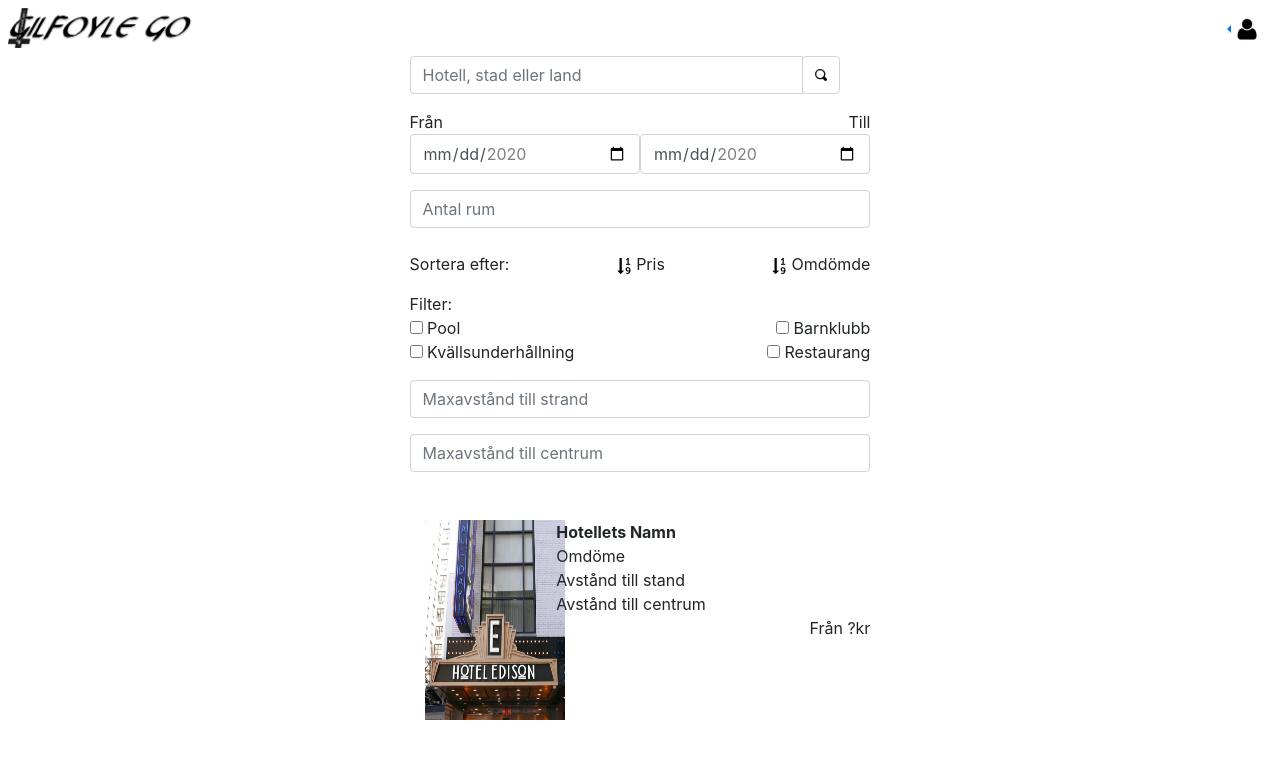
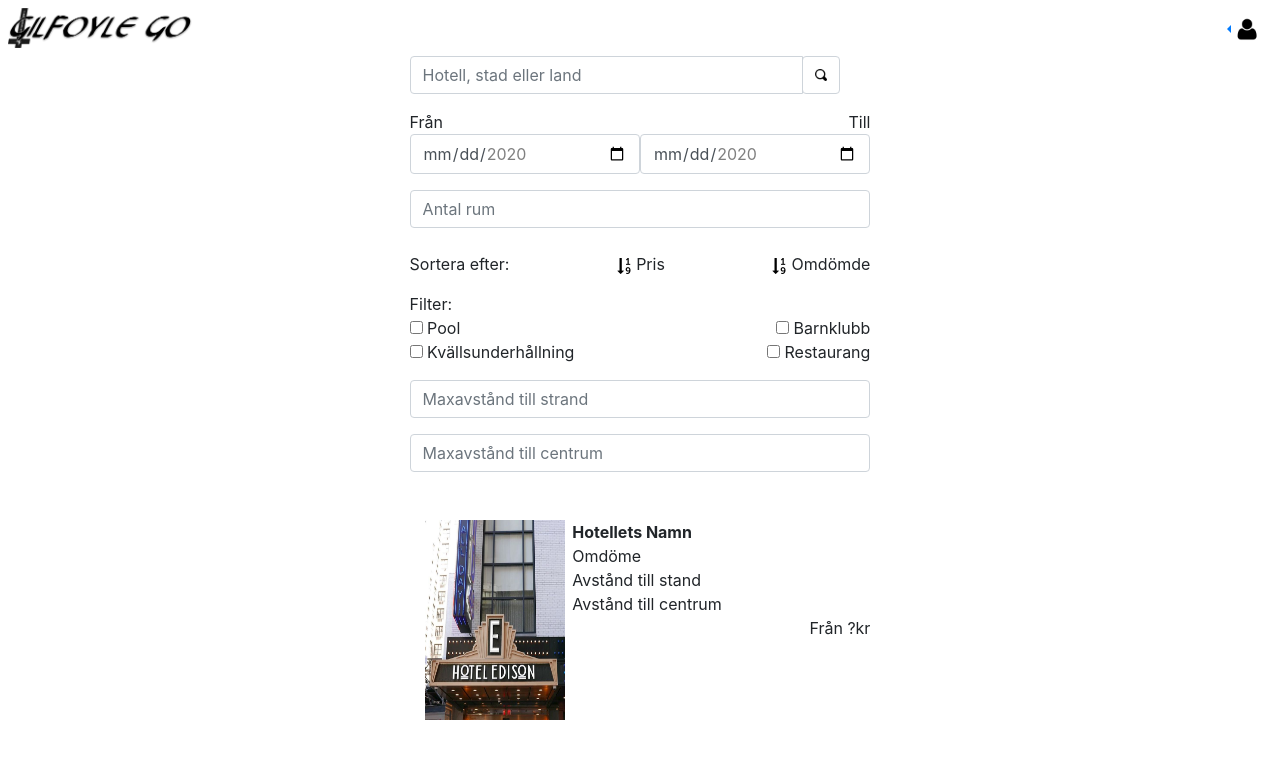
Before and after one commit to antfra125/gilfoylego_master, a Vue app in the folder gilfoylego_vue/: page /search in a window 1280 px wide. Shown: the top 758 px of the page. Built offline with nearby package versions, Linux system fonts and the light colour scheme.

Commit message:
större paddingleft

```diff
--- a/gilfoylego_vue/src/views/Search.vue
+++ b/gilfoylego_vue/src/views/Search.vue
@@ -69,7 +69,7 @@
           <div class="col-4 pic-col">
             <img src="../images/ex.jpg">
           </div>
-          <div class="col-8 pl-2">
+          <div class="col-8 pl-4">
             <div class="row">
               <strong>Hotellets Namn</strong>
             </div>
```
